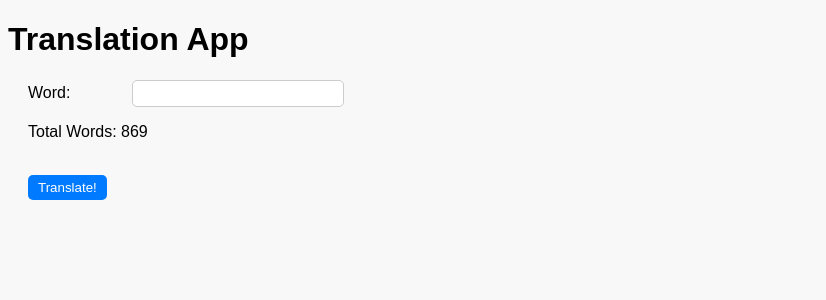
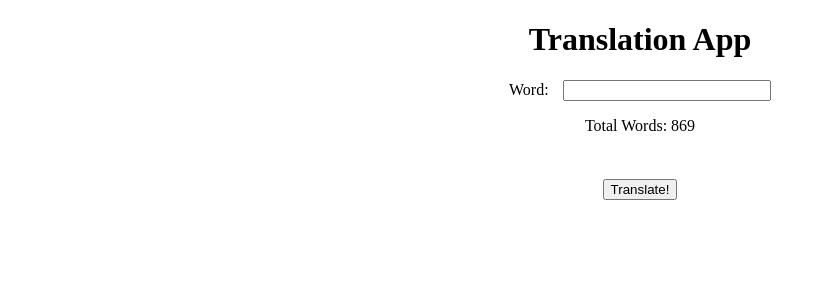
Before and after one commit to edErikson/FlaskService, a Flask app: page / in a window 1280 px wide. Shown: the top 300 px of the page, without its empty margins (0-826 px from the left). Run offline with Flask 2, Linux system fonts and the light colour scheme; data comes from the database, SQL or seed files in the repository.

Commit message:
restyling

```diff
--- a/app.py
+++ b/app.py
@@ -8,7 +8,7 @@ DB_PATH = os.path.join(BASE_DIR, 'data', 'mydatabase.db')
 
 app = Flask(__name__)
 api = Api(app)
-app._static_folder = 'templates/static/css'
+app._static_folder = 'static/css'
 
 def query_database(query, params=()):
     with sqlite3.connect(DB_PATH) as conn:
--- a/static/css/style.css
+++ /dev/null
@@ -1,29 +0,0 @@
-body {
-    background-color: #f8f8f8;
-    font-family: Arial, sans-serif;
-}
-
-form {
-    margin: 20px;
-}
-
-label {
-    display: inline-block;
-    width: 100px;
-}
-
-input[type=text] {
-    width: 200px;
-    padding: 5px;
-    border-radius: 5px;
-    border: 1px solid #ccc;
-}
-
-button[type=submit] {
-    padding: 5px 10px;
-    background-color: #007bff;
-    color: #fff;
-    border: none;
-    border-radius: 5px;
-    cursor: pointer;
-}
--- /dev/null
+++ b/static/css/styles.css
@@ -0,0 +1,44 @@
+h1 {
+  text-align: center;
+}
+
+form {
+  margin: 0 auto;
+  width: 50%;
+  text-align: center;
+}
+
+form label {
+  display: inline-block;
+  width: 50px;
+  text-align: left;
+}
+
+form input[type="text"] {
+  width: 200px;
+}
+
+form p {
+  text-align: center;
+}
+
+form button {
+  margin-top: 10px;
+}
+
+.translation-output {
+  margin: 0 auto;
+  width: 50%;
+}
+
+.translation {
+  margin-bottom: 10px;
+}
+
+.translation-lang {
+  font-weight: bold;
+}
+
+.translation-text {
+  margin-left: 5px;
+}
--- a/templates/index.html
+++ b/templates/index.html
@@ -2,7 +2,7 @@
 <html>
   <head>
     <title>Translation Service</title>
-    <link rel="stylesheet" type="text/css" href="{{ url_for('static', filename='css/style.css') }}">
+    <link rel="stylesheet" type="text/css" href="{{ url_for('static', filename='styles.css') }}">
   </head>
   <body>
     <h1>Translation App</h1>
@@ -18,13 +18,18 @@
       {% if translation is string %}
         {{ translation }}
       {% else %}
-        <label for="word">Translations: {{ word }}</label>
-        <br>
-        {% for lang in languages %}
-        {% if lang in translation %}
-        <strong>{{ lang }}:</strong> {{ translation[lang] }}<br>
-        {% endif %}
-        {% endfor %}
+        <div class="translation-output">
+          <label for="word">Translations for "{{ word }}":</label>
+          <br>
+          {% for lang in languages %}
+            {% if lang in translation %}
+              <div class="translation">
+                <span class="translation-lang">{{ lang }}:</span>
+                <span class="translation-text">{{ translation[lang] }}</span>
+              </div>
+            {% endif %}
+          {% endfor %}
+        </div>
       {% endif %}
     {% endif %}
   </body>
```
